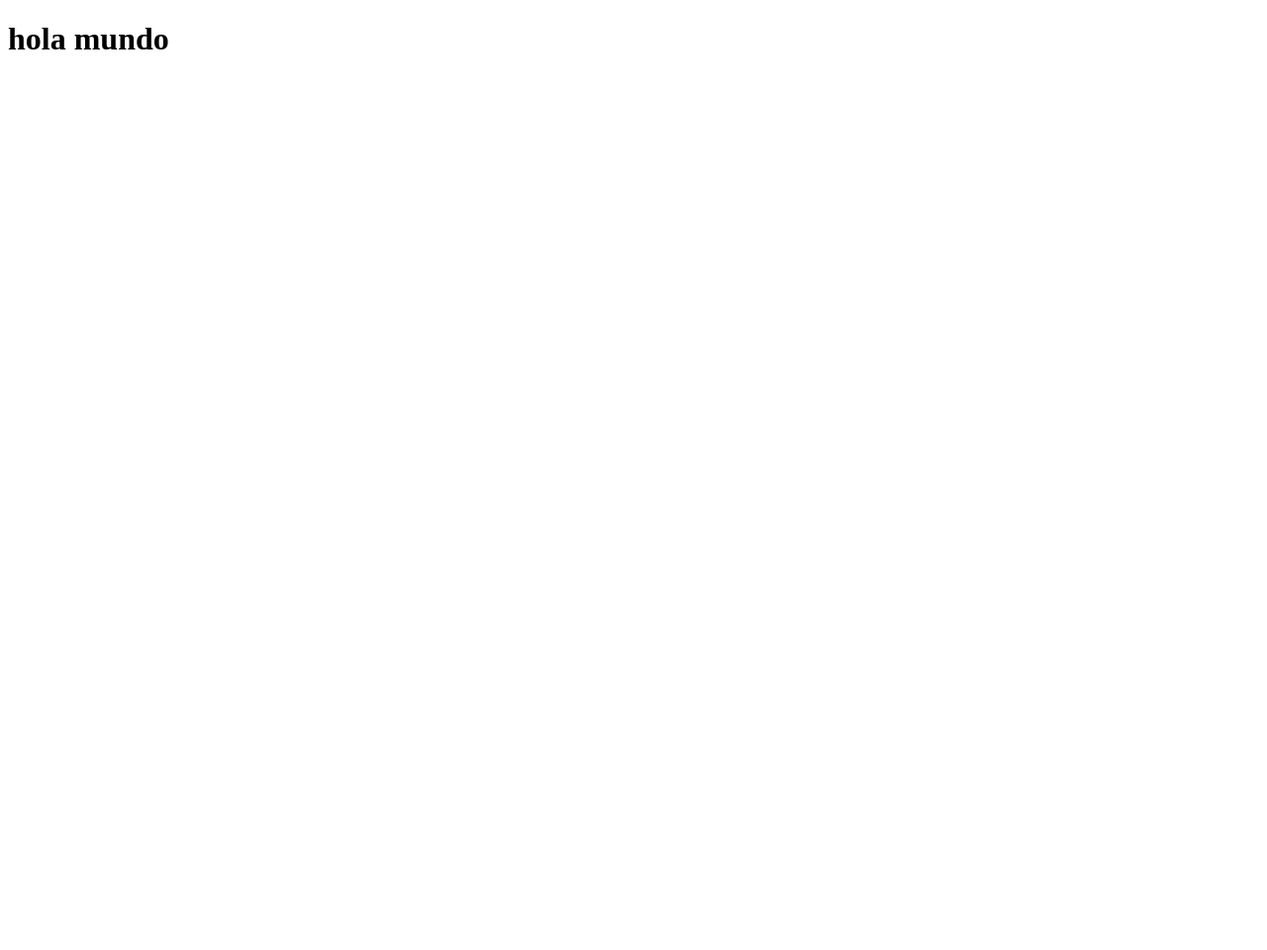
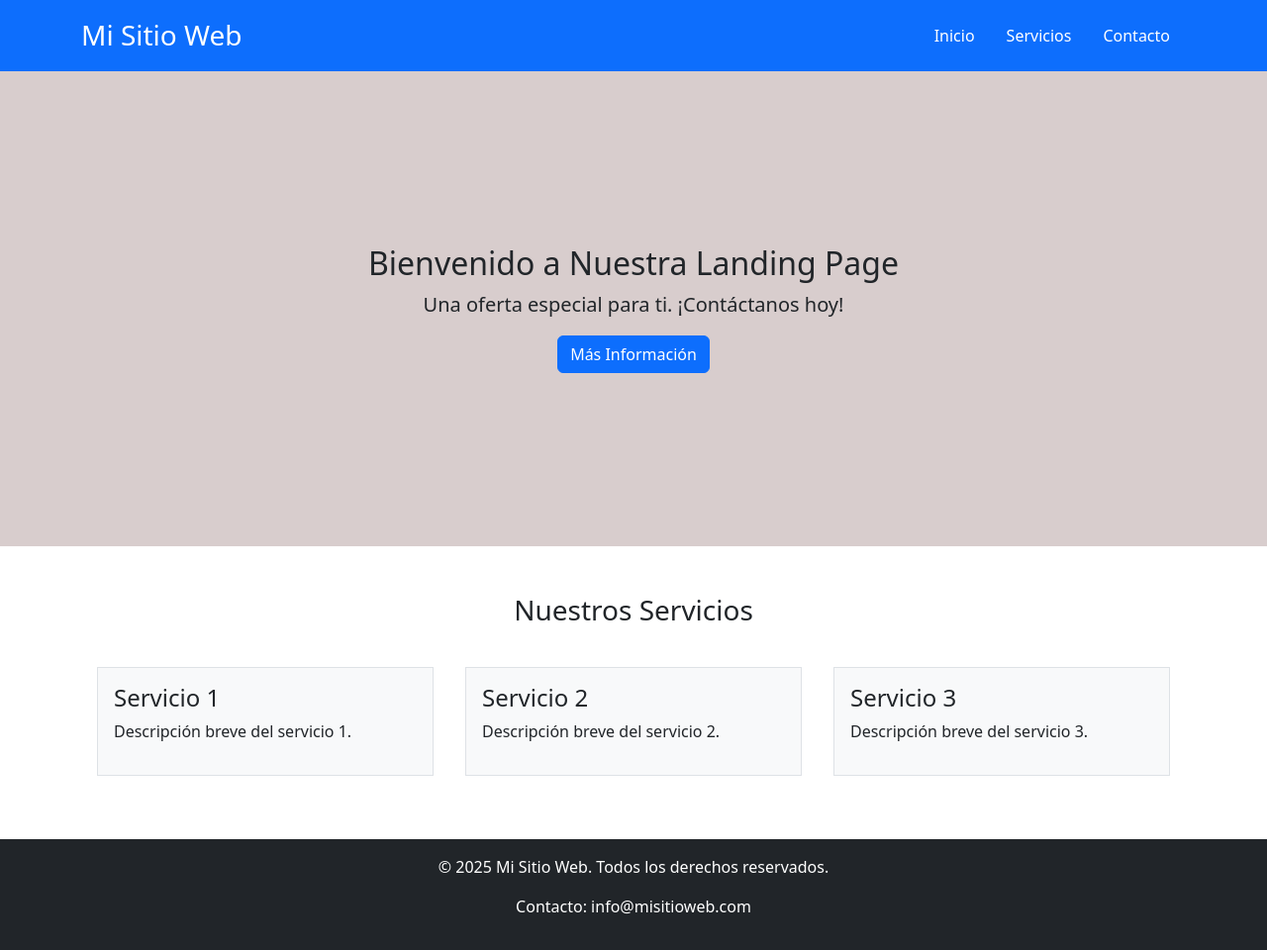
Before and after one commit to wilsonUC/github_parctica, a plain HTML site: page index.html in a window 1280 px wide. Shown: the whole page at 99% size. Before the commit the page ends 800 px from the top, so only its background shows below. Drawn offline with nearby package versions, Linux system fonts and the light colour scheme.

Commit message:
estructura y estilos casi completados

```diff
--- a/index.html
+++ b/index.html
@@ -1,15 +1,81 @@
 
 <!DOCTYPE html>
-<html lang="en">
+<html lang="es">
 <head>
-    <meta charset="UTF-8">
-    <meta name="viewport" content="width=device-width, initial-scale=1.0">
-    <title>Document</title>
+  <meta charset="UTF-8">
+  <meta name="viewport" content="width=device-width, initial-scale=1">
+  <title>Landing Page Responsiva</title>
+  <!-- Enlace a Bootstrap CSS (mobile-first, responsivo)-->
+  <link href="https://cdn.jsdelivr.net/npm/bootstrap@5.3.2/dist/css/bootstrap.min.css" rel="stylesheet">
+  <style>
+    /* CSS personalizado usando Flexbox */
+    .hero {
+      display: flex;
+      align-items: center;
+      justify-content: center;
+      height: 60vh;
+      background-color: #d8cdcd;
+      text-align: center;
+    }
+    .feature-item {
+      flex: 1 1 250px;        /* Flex grow/shrink con base de 250px */
+      margin: 1rem;
+    }
+  </style>
 </head>
 <body>
-    <div>
-        <h1>hola mundo</h1>
+
+  <!-- Encabezado principal con logo/título y navegación -->
+  <header class="container-fluid bg-primary text-white py-3">
+    <div class="container d-flex justify-content-between align-items-center">
+      <h1 class="h3 mb-0">Mi Sitio Web</h1>
+      <!-- Navegación semántica de la página -->
+      <nav>
+        <ul class="nav">
+          <li class="nav-item"><a class="nav-link text-white" href="#">Inicio</a></li>
+          <li class="nav-item"><a class="nav-link text-white" href="#features">Servicios</a></li>
+          <li class="nav-item"><a class="nav-link text-white" href="#contact">Contacto</a></li>
+        </ul>
+      </nav>
     </div>
+  </header>
+
+  <main class="container-fluid p-0">
+    <!-- Sección principal (hero) centrada con Flexbox -->
+    <section class="hero">
+      <div>
+        <h2>Bienvenido a Nuestra Landing Page</h2>
+        <p class="lead">Una oferta especial para ti. ¡Contáctanos hoy!</p>
+        <a href="#contact" class="btn btn-primary">Más Información</a>
+      </div>
+    </section>
+
+    <!-- Sección de servicios/características -->
+    <section id="features" class="container my-5">
+      <h3 class="text-center mb-4">Nuestros Servicios</h3>
+      <!-- Uso de Bootstrap d-flex y flex-wrap para diseño adaptable -->
+      <div class="d-flex flex-wrap justify-content-around">
+        <div class="feature-item p-3 bg-light border">
+          <h4>Servicio 1</h4>
+          <p>Descripción breve del servicio 1.</p>
+        </div>
+        <div class="feature-item p-3 bg-light border">
+          <h4>Servicio 2</h4>
+          <p>Descripción breve del servicio 2.</p>
+        </div>
+        <div class="feature-item p-3 bg-light border">
+          <h4>Servicio 3</h4>
+          <p>Descripción breve del servicio 3.</p>
+        </div>
+      </div>
+    </section>
+  </main>
+
+  <!-- Pie de página con información adicional -->
+  <footer id="contact" class="bg-dark text-center text-white py-3">
+    <p>&copy; 2025 Mi Sitio Web. Todos los derechos reservados.</p>
+    <p>Contacto: info@misitioweb.com</p>
+  </footer>
 
 </body>
 </html>
--- /dev/null
+++ b/style.css
@@ -0,0 +1,9 @@
+nav a {
+    flex: 1;
+    text-align: center;
+}
+@media (max-width: 576px) {
+    main {
+        flex-direction: column;
+    }
+}
```
